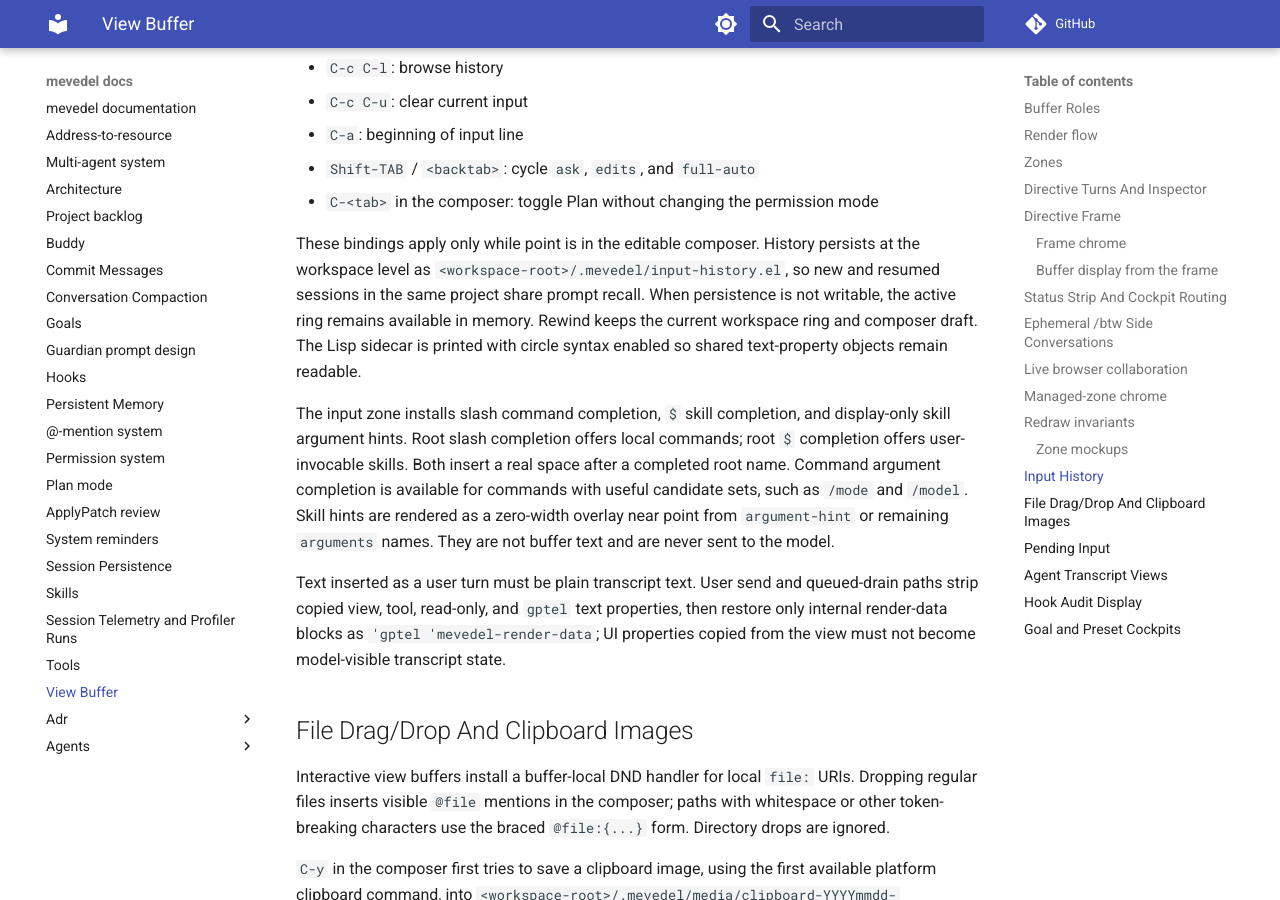
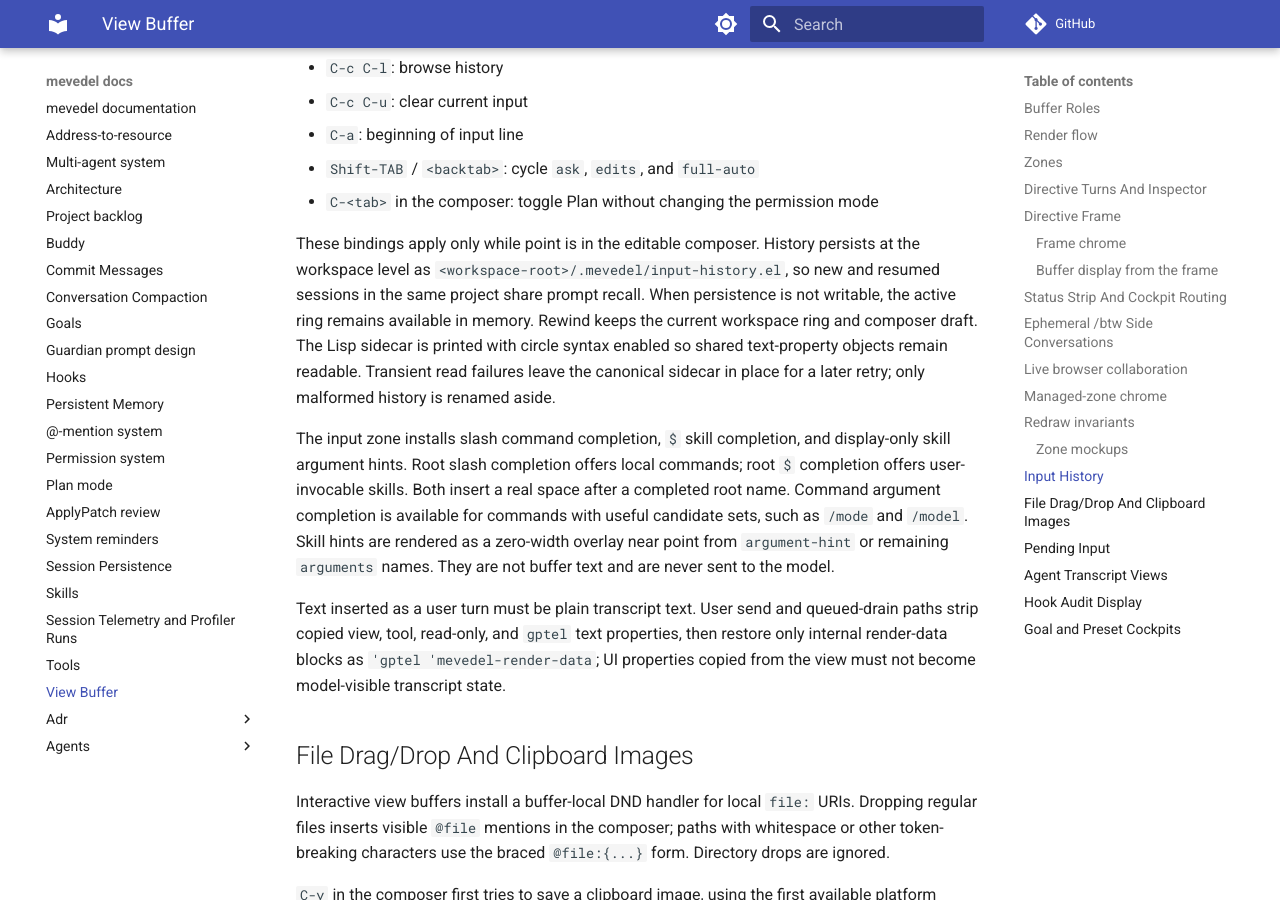
Before and after one commit to FrauH0lle/mevedel, an MkDocs documentation site: the page built from docs/view.md, in a window 1280 px wide and 900 px high, scrolled down 18251 px. Built offline with MkDocs 1.6.1 and Material for MkDocs 9.7.7, drawn with Linux system fonts in a browser that asks for light colours; comment, search, counter and statistics services are not loaded.

Commit message:
fix(history): Preserve sidecars after read failures

```diff
--- a/docs/view.md
+++ b/docs/view.md
@@ -866,7 +866,9 @@
 sessions in the same project share prompt recall. When persistence is not
 writable, the active ring remains available in memory. Rewind keeps the current
 workspace ring and composer draft. The Lisp sidecar is printed with circle
-syntax enabled so shared text-property objects remain readable.
+syntax enabled so shared text-property objects remain readable. Transient read
+failures leave the canonical sidecar in place for a later retry; only malformed
+history is renamed aside.
 
 The input zone installs slash command completion, `$` skill completion,
 and display-only skill argument hints. Root slash completion offers local
```
Also changed, not shown: 2 other files.
